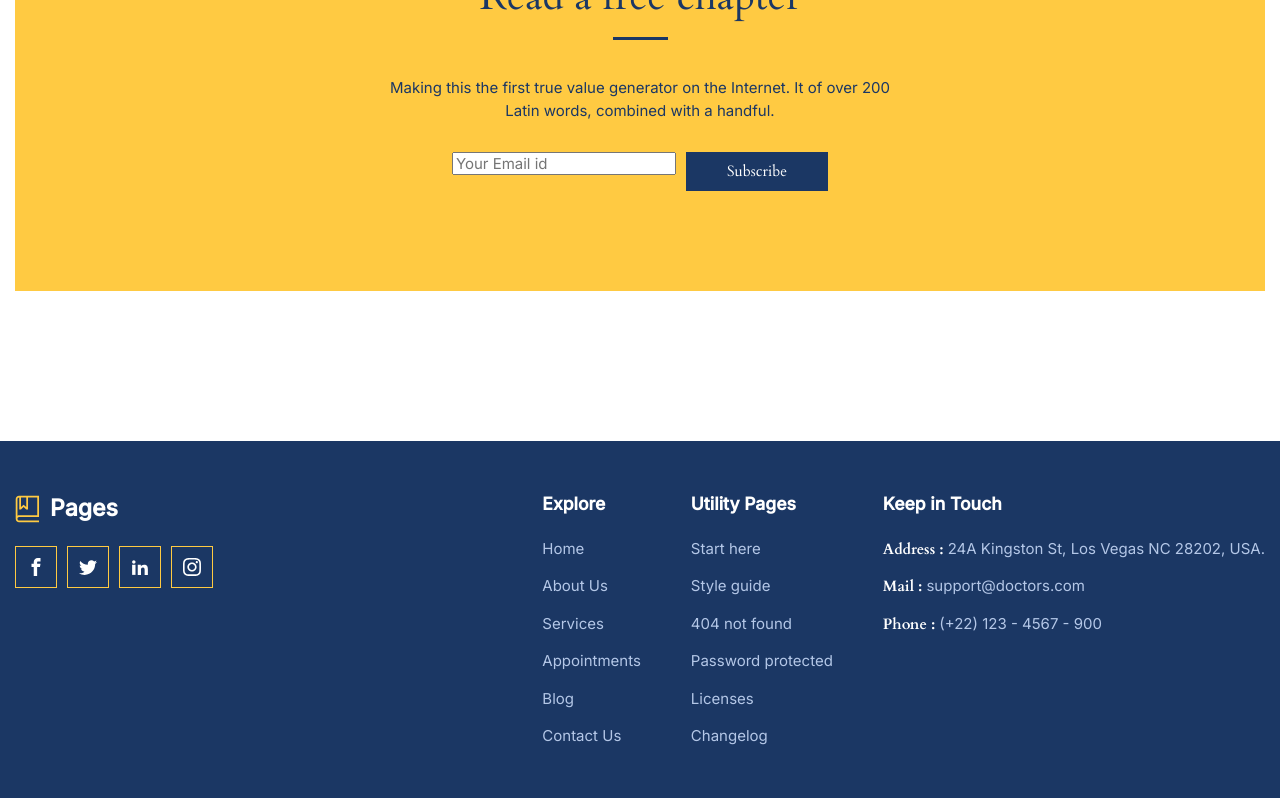
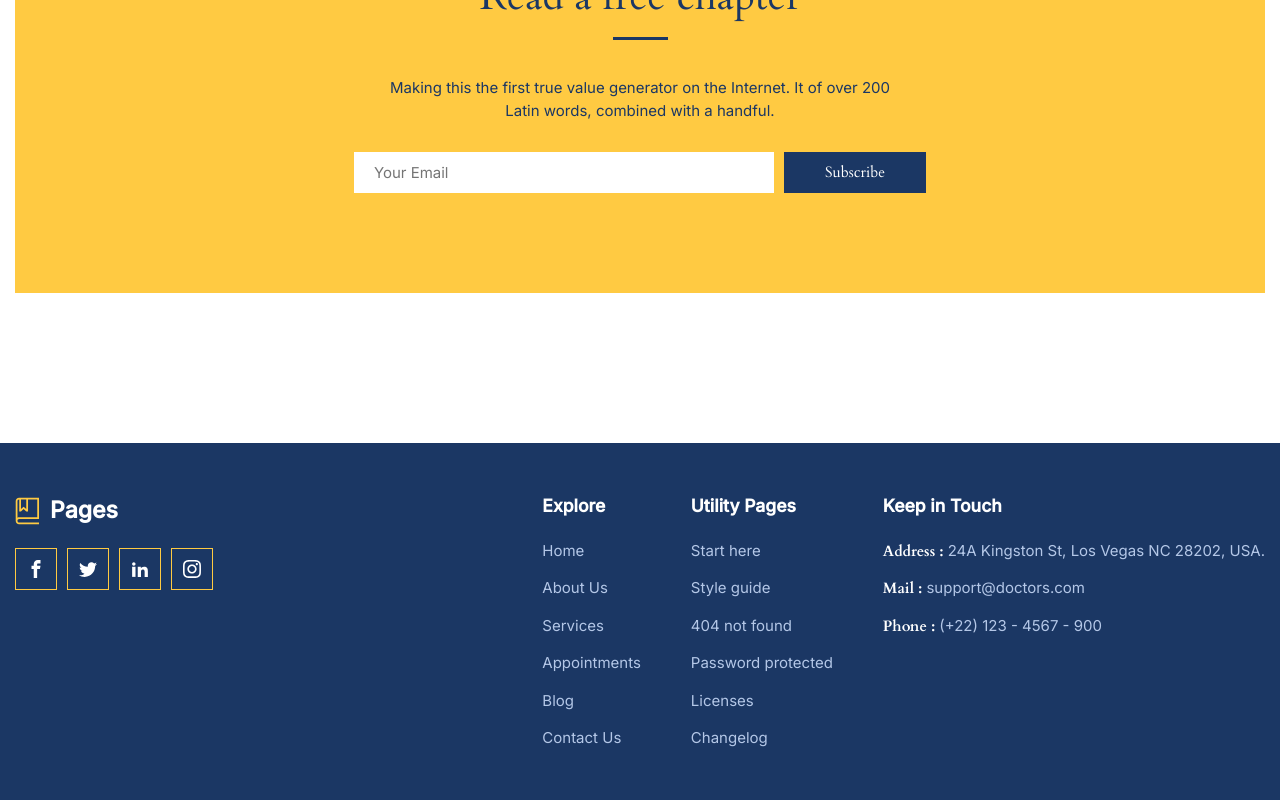
Before and after one commit to 1Anka1/book-store-page, a Vue app: page / in a window 1280 px wide. Shown: the part 8300-9100 px from the top of the page. Built offline with nearby package versions, Linux system fonts and the light colour scheme.

Commit message:
Add style to input form

```diff
--- a/src/pages/home/ui/subscription/Subscription.vue
+++ b/src/pages/home/ui/subscription/Subscription.vue
@@ -12,8 +12,8 @@
             v-model="email"
             type="email"
             class="form-control"
-            placeholder="Your Email id"
-            aria-label="Your Email id"
+            placeholder="Your Email"
+            aria-label="Your Email"
             aria-describedby="button-addon2"
             @enter="subscribe"
           />
--- a/src/shared/components/Input.vue
+++ b/src/shared/components/Input.vue
@@ -1,12 +1,10 @@
 <template>
-  <div>
   <input
     v-model="modelValue"
     :type="type"
     :placeholder="placeholder"
     @keydown.enter="$emit('enter')"
   />
-  </div>
 </template>
 
 <script setup lang="ts">
@@ -21,3 +19,11 @@ defineProps<{
 
 const modelValue = defineModel<string>();
 </script>
+
+<style>
+.form-control {
+  width: 40%;
+  border: 0px;
+  padding: 12px 20px;
+}
+</style>
--- a/src/shared/components/input/input.css
+++ /dev/null
@@ -1,5 +0,0 @@
-.form-control {
-  width: 40%;
-  border: 0px;
-  padding: 12px 20px;
-}
```
Lines whose indentation alone changed are shown as unchanged.
